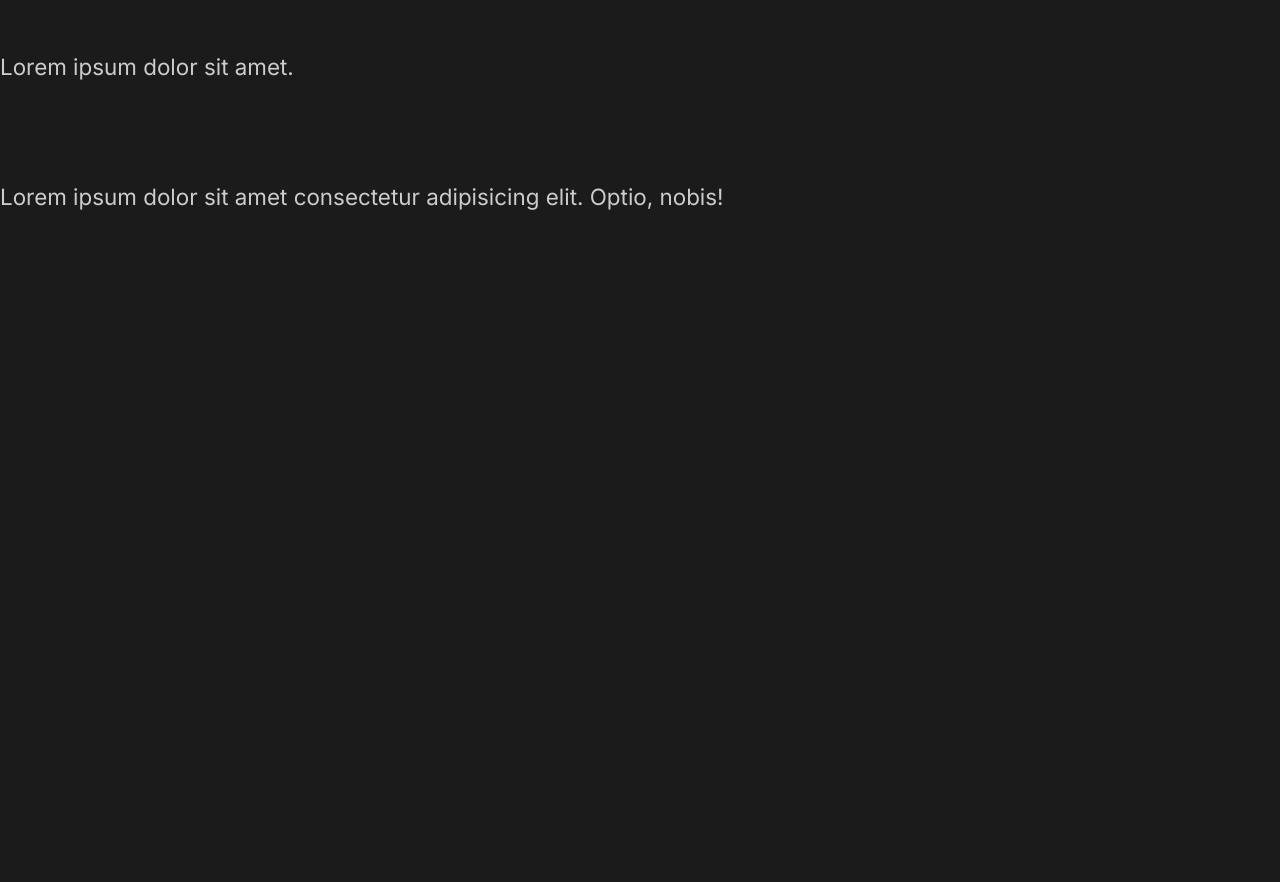
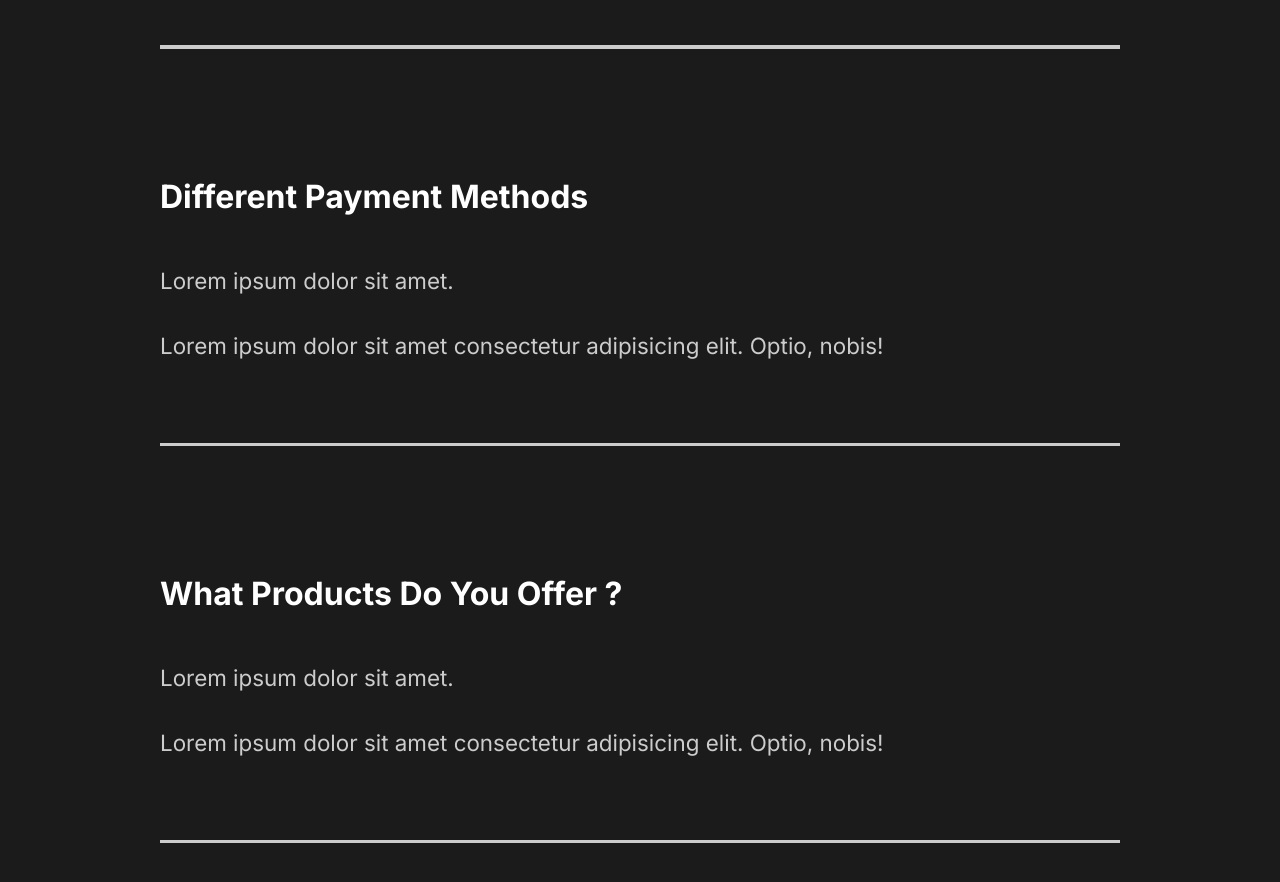
Before and after one commit to QuentinAgobert/The-creative-react-course-capture, a React (Create React App) app: page / in a window 1280 px wide. Shown: the part 3003-3885 px from the top of the page. Before the commit the page ends 3265 px from the top, so only its background shows below. Built offline with nearby package versions, Linux system fonts and the light colour scheme.

Commit message:
7. Styling Faq Section

```diff
--- a/src/components/FaqSection.js
+++ b/src/components/FaqSection.js
@@ -1,8 +1,11 @@
 import React from 'react';
+// Styles
+import styled from 'styled-components';
+import { About } from '../styles';
 
 const FaqSection = () => {
     return (
-        <div className="faq">
+        <Faq>
             <h2>Any questions? <span>FAQ</span></h2>
             <div className="question">
                 <h4>How Do I Start?</h4>
@@ -10,6 +13,7 @@
                     <p>Lorem ipsum dolor sit amet.</p>
                     <p>Lorem ipsum dolor sit amet consectetur adipisicing elit. Optio, nobis!</p>
                 </div>
+                <div className="faq-line"></div>
             </div>
             <div className="question">
                 <h4>Daily Schedule</h4>
@@ -17,6 +21,7 @@
                     <p>Lorem ipsum dolor sit amet.</p>
                     <p>Lorem ipsum dolor sit amet consectetur adipisicing elit. Optio, nobis!</p>
                 </div>
+                <div className="faq-line"></div>
             </div>
             <div className="question">
                 <h4>Different Payment Methods</h4>
@@ -24,6 +29,7 @@
                     <p>Lorem ipsum dolor sit amet.</p>
                     <p>Lorem ipsum dolor sit amet consectetur adipisicing elit. Optio, nobis!</p>
                 </div>
+                <div className="faq-line"></div>
             </div>
             <div className="question">
                 <h4>What Products Do You Offer ?</h4>
@@ -31,9 +37,41 @@
                     <p>Lorem ipsum dolor sit amet.</p>
                     <p>Lorem ipsum dolor sit amet consectetur adipisicing elit. Optio, nobis!</p>
                 </div>
+                <div className="faq-line"></div>
             </div>
-        </div>
+        </Faq>
     );
 };
 
+const Faq = styled(About)`
+    display: block;
+
+    span {
+        display: block;
+    }
+
+    h2 {
+        padding-bottom: 2rem;
+        font-weight: lighter;
+    }
+    .faq-line {
+        background: #cccccc;
+        height: 0.2rem;
+        margin: 2rem 0rem;
+        width: 100%;
+    }
+
+    .question {
+        padding: 3rem 0rem;
+        cursor: pointer;
+    }
+
+    .answer {
+        padding: 2rem 0rem;
+        p {
+            padding: 1rem 0rem;
+        }
+    }
+`;
+
 export default FaqSection;
--- a/src/components/GlobalStyle.js
+++ b/src/components/GlobalStyle.js
@@ -42,6 +42,7 @@
 
 h4 {
     font-weight: bold;
+    font-size: 2rem;
 }
 
 span {
```
